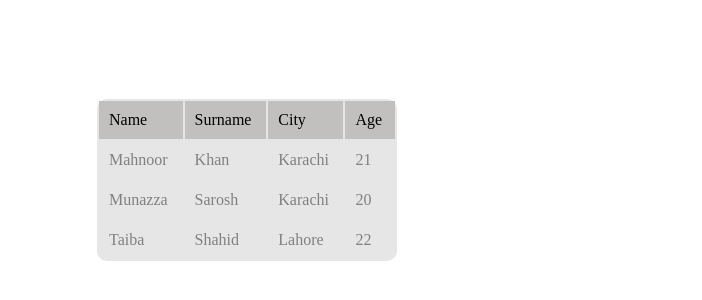
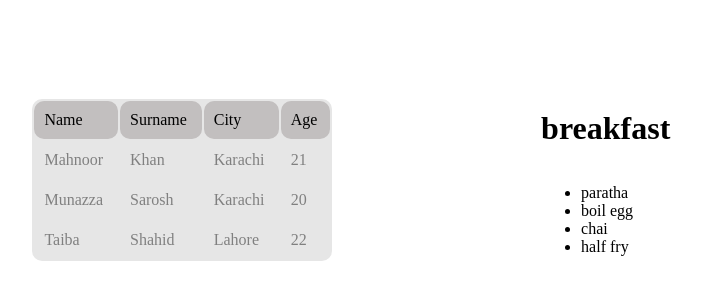
Before and after one commit to munazza-sarosh/table-js, a plain HTML site: page index.html in a window 1280 px wide. Shown: the part 78-378 px from the top of the page, without its empty margins (393-1095 px from the left). Drawn offline with Linux system fonts and the light colour scheme.

Commit message:
Add breakfast list with heading using DOM

```diff
--- a/function.js
+++ b/function.js
@@ -73,11 +73,19 @@ _td3.style.padding = "10px";
 
 tr.style.backgroundColor = "#c2bfbf";
 tr.style.color = "black";
+
+
+td.style.borderRadius ="10px"
+td2.style.borderRadius ="10px"
+td3.style.borderRadius ="10px"
+td4.style.borderRadius ="10px"
+
+
 document.body.style.display = "flex";
-document.body.style.justifyContent = "center";
+document.body.style.justifyContent = "space-evenly";
 document.body.style.alignItems = "center";
 document.body.style.height = "500px";
-table.style.flexDirection = "column"
+// table.style.flexDirection = "column"
 table.style.width = "300px"
 table.style.textTransform = "capitalize"
 // table.style.margin = "100px"
@@ -114,3 +122,27 @@ table.appendChild(tr2)
 table.appendChild(tr3)
 table.appendChild(tr4)
 document.body.appendChild(table)
+
+let container = document.createElement("div")
+let heading = document.createElement("h1")
+heading.innerHTML = "breakfast"
+let breakfast = ["paratha", "boil egg", "chai","half fry"];
+
+let ul = document.createElement("ul");
+
+for (let breakFast of breakfast) {
+    let li = document.createElement("li");
+
+    li.innerHTML = breakFast;
+
+    ul.appendChild(li);
+}
+
+// styling
+container.style.display ="flex"
+container.style.flexDirection ="column"
+
+
+container.appendChild(heading)
+container.appendChild(ul);
+document.body.appendChild(container)
--- a/index.html
+++ b/index.html
@@ -5,11 +5,6 @@
     <meta name="viewport" content="width=device-width, initial-scale=1.0">
     <title>Document</title>
 </head>
-<style>
-    #tr{
-        color: black;
-    }
-</style>
 <body>
     <p id="demo"></p>
     <script src="function.js"></script>
```
